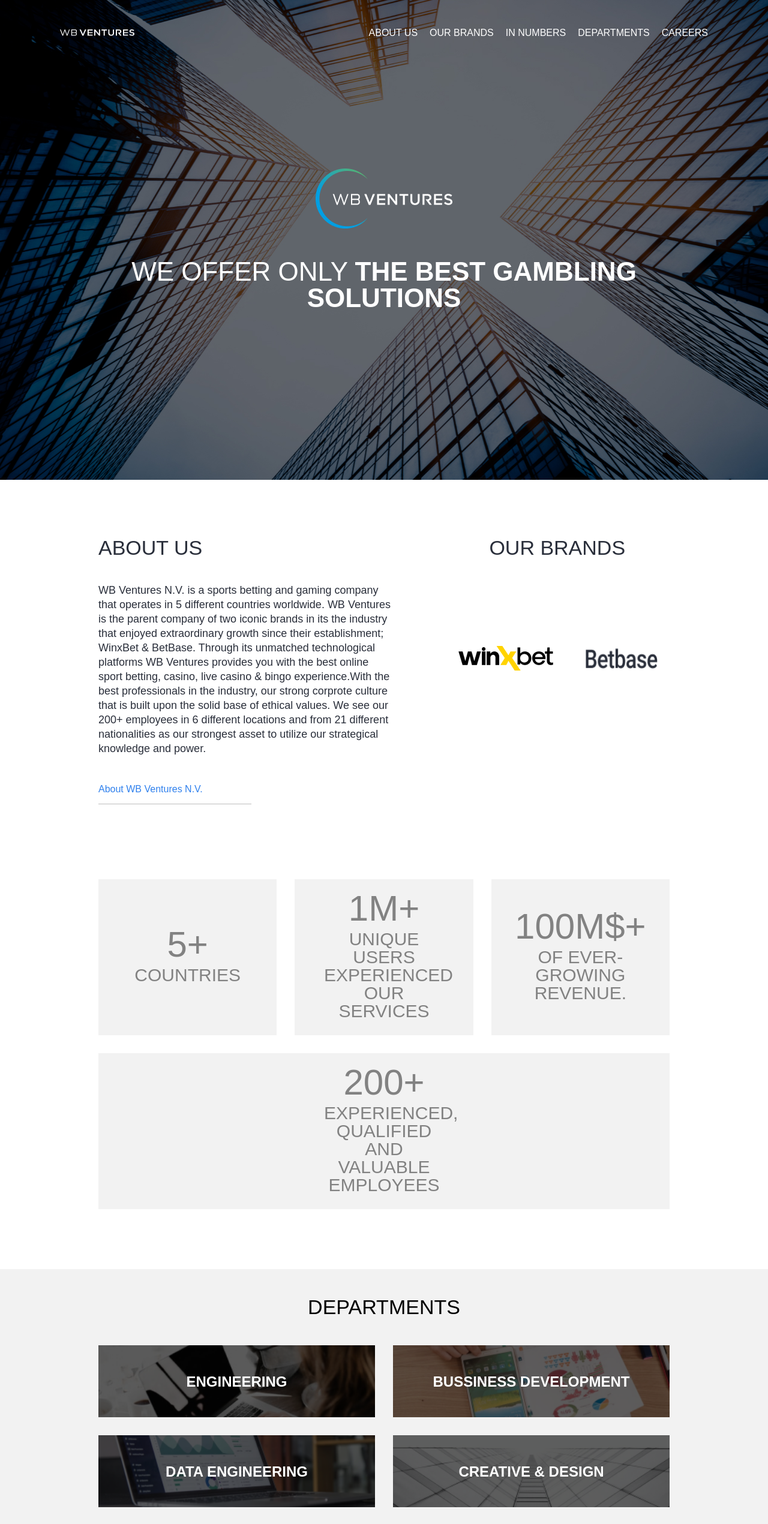
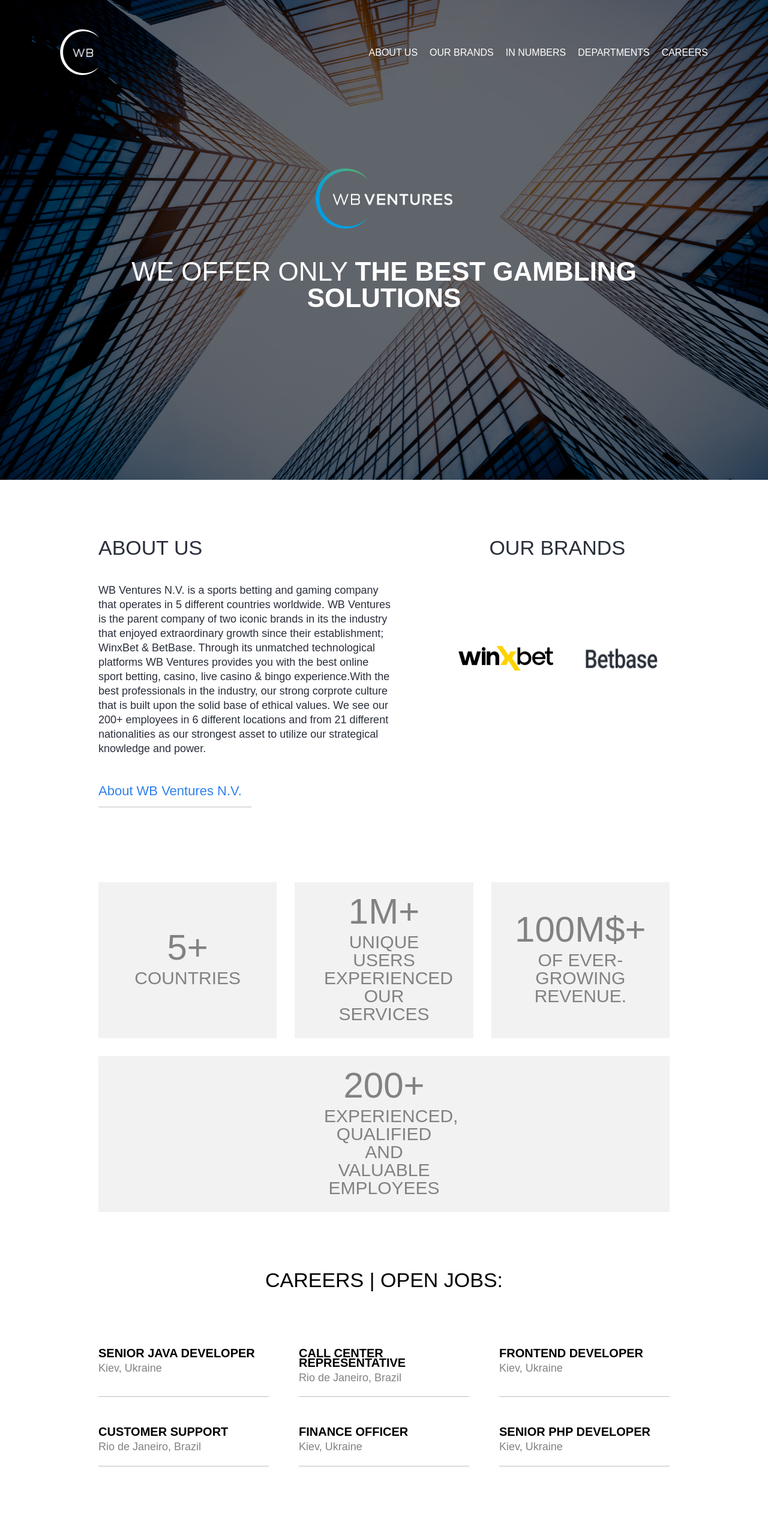
Before and after one commit to testtestUA/WB-Ventures, a Next.js app: page / in a window 1280 px wide. Shown: the top 2541 px of the page at 60% size. Built offline with nearby package versions, Linux system fonts and the light colour scheme; a web font is replaced by a local one.

Commit message:
Bug fixes

```diff
--- a/components/About.jsx
+++ b/components/About.jsx
@@ -1,6 +1,7 @@
 import styled from 'styled-components';
 import Image from 'next/image';
 import { data } from '../dataObject';
+import Link from 'next/link';
 
 const Wrapper = styled.section`
   display: grid;
@@ -40,7 +41,10 @@
   }
 `;
 
-const ButtonText = styled.p``;
+const ButtonText = styled.p`
+  font-size: 2.2rem;
+  cursor: pointer;
+`;
 
 const Title = styled.p`
   font-size: 3.4rem;
@@ -79,7 +83,12 @@
         <Title>{about.title}</Title>
         <Text left dangerouslySetInnerHTML={{ __html: about.content }} />
         <Button>
-          <ButtonText>{about.redirect.text}</ButtonText>
+          <Link
+            href='mailto: info@wbventuresnv.com?subject=About WB Ventures N.V. '
+            target='_blank'
+          >
+            <ButtonText>{about.redirect.text}</ButtonText>
+          </Link>
         </Button>
       </Container>
       <Container>
--- a/components/DepartmentsCard/CardsContainer.jsx
+++ b/components/DepartmentsCard/CardsContainer.jsx
@@ -5,9 +5,11 @@
 const Wrapper = styled.section`
   display: grid;
   place-items: center;
-  background: #f2f2f2;
+
   margin-top: 10rem;
   padding-bottom: 8rem;
+  max-width: 1440px;
+  margin: 10rem auto 8rem auto;
 `;
 
 const Container = styled.div`
@@ -27,8 +29,9 @@
   const { departments } = data;
 
   return (
-    <Wrapper id='careers' className='container_pd'>
+    <Wrapper id='departments' className='container_pd'>
       <Title>{departments.title}</Title>
+
       <Container>
         {departments.cards.map((item, index) => (
           <Card key={index} {...item} />
--- a/components/Footer.jsx
+++ b/components/Footer.jsx
@@ -16,7 +16,7 @@
     grid-auto-flow: column;
     align-items: flex-start;
     justify-content: center;
-    gap: 5rem;
+    gap: 7rem;
     padding: 2.6rem 2rem 4.5rem 2rem;
   }
 `;
@@ -92,12 +92,21 @@
       opacity: 60%;
     }
   }
+  @media (min-width: 70em) {
+    margin-top: 0rem;
+    div {
+      margin-top: 0rem;
+    }
+  }
 `;
 
 const Text = styled.p`
   color: #f2f2f2;
   font-weight: 300;
   margin-top: 2.5rem;
+  @media (min-width: 70em) {
+    margin-top: 0rem;
+  }
 `;
 
 const LicenseWrapper = styled.div`
--- a/components/Header.jsx
+++ b/components/Header.jsx
@@ -1,15 +1,24 @@
+import { useState } from 'react';
 import styled from 'styled-components';
 import Image from 'next/image';
 import { data } from '../dataObject';
+import { scrollTo } from './scroll';
+import MobileHeader from './MobileHeader';
 
 const Wrapper = styled.header`
   display: flex;
   justify-content: space-between;
   align-items: center;
   position: absolute;
+  /* max-width: 1440px; */
   width: 100%;
+  left: 0;
+  right: 0;
+  margin-left: auto;
+  margin-right: auto;
   color: #fff;
   padding: 2.4rem 2.3rem;
+
   @media (min-width: 50em) {
     padding: 4.9rem 10rem;
   }
@@ -19,6 +28,7 @@
   display: grid;
   gap: 0.5rem;
   cursor: pointer;
+  align-self: flex-start;
   @media (min-width: 50em) {
     display: none;
   }
@@ -48,22 +58,40 @@
 const LogoContainer = styled.div``;
 
 const Header = () => {
+  const [menuOpen, setMenuOpen] = useState(false);
+
   const { header } = data;
   return (
     <Wrapper>
       <LogoContainer>
-        <Image alt='' src='/logomob.png' width='124px' height='11.55px' />
+        {/* <Image
+          className='logo-mob'
+          alt=''
+          src='/logomob.png'
+          width='124px'
+          height='11.55px'
+        /> */}
+        <Image
+          className='logo-web'
+          alt=''
+          src='/logoshortblack.png'
+          width='65px'
+          height='76px'
+        />
       </LogoContainer>
-      <HamburgerContainer>
+      <HamburgerContainer onClick={() => setMenuOpen(true)}>
         <Hamburger />
         <Hamburger />
         <Hamburger />
       </HamburgerContainer>
       <NavbarContainer>
         {header.map((item, index) => (
-          <NavButton key={index}>{item.name}</NavButton>
+          <NavButton onClick={() => scrollTo(index)} key={index}>
+            {item.name}
+          </NavButton>
         ))}
       </NavbarContainer>
+      {menuOpen && <MobileHeader setMenuOpen={setMenuOpen} />}
     </Wrapper>
   );
 };
--- a/components/Hero.jsx
+++ b/components/Hero.jsx
@@ -8,6 +8,7 @@
   height: 800px;
   background-image: url('/BG.jpg');
   background-position: center;
+  background-size: cover;
 `;
 
 const Container = styled.div`
--- /dev/null
+++ b/components/MobileHeader.jsx
@@ -0,0 +1,57 @@
+import styled from 'styled-components';
+import { data } from '../dataObject';
+import { scrollTo } from './scroll';
+
+const ListWrapper = styled.ul`
+  display: grid;
+  place-items: center;
+  align-content: flex-start;
+  position: fixed;
+  width: 100%;
+  height: 100vh;
+  top: 0;
+  left: 0;
+  z-index: 999;
+  background: #001126;
+  i {
+    cursor: pointer;
+    padding: 2rem 3rem;
+    align-self: flex-end;
+    justify-self: flex-end;
+    font-size: 3rem;
+  }
+  @media (min-width: 50em) {
+    display: none;
+  }
+`;
+const ListItem = styled.li`
+  width: 100%;
+  padding: 4rem 3rem;
+  transition: 0.4s;
+  cursor: pointer;
+  &:hover {
+    background: #072243;
+  }
+`;
+
+const MobileHeader = ({ setMenuOpen }) => {
+  const { header } = data;
+  return (
+    <ListWrapper>
+      <i onClick={() => setMenuOpen(false)} className='fas fa-times'></i>
+      {header.map((item, index) => (
+        <ListItem
+          key={index}
+          onClick={() => {
+            scrollTo(index);
+            setMenuOpen(false);
+          }}
+        >
+          {item.name}
+        </ListItem>
+      ))}
+    </ListWrapper>
+  );
+};
+
+export default MobileHeader;
--- a/components/OpenJobCard/Card.jsx
+++ b/components/OpenJobCard/Card.jsx
@@ -1,8 +1,14 @@
 import styled from 'styled-components';
+import Link from 'next/link';
 
 const Wrapper = styled.section`
   padding: 0rem 0 2.4rem 0rem;
   border-bottom: solid #bdbdbd 1px;
+  transition: 0.4s;
+  cursor: pointer;
+  &:hover {
+    opacity: 50%;
+  }
 `;
 const JobContainer = styled.div``;
 const Role = styled.div`
@@ -19,10 +25,15 @@
 const Card = ({ role, location }) => {
   return (
     <Wrapper>
-      <JobContainer>
-        <Role>{role}</Role>
-        <Location>{location}</Location>
-      </JobContainer>
+      <Link
+        href={`mailto: info@wbventuresnv.com?subject=${role}`}
+        target='_blank'
+      >
+        <JobContainer>
+          <Role>{role}</Role>
+          <Location>{location}</Location>
+        </JobContainer>
+      </Link>
     </Wrapper>
   );
 };
--- a/components/OpenJobCard/CardsContainer.jsx
+++ b/components/OpenJobCard/CardsContainer.jsx
@@ -27,7 +27,7 @@
 const CardsContainer = () => {
   const { openJobs } = data;
   return (
-    <Wrapper className='container_pd'>
+    <Wrapper id='openjob' className='container_pd'>
       <Title>{openJobs.title}</Title>
       <Container>
         {openJobs.cards.map((item, index) => (
--- /dev/null
+++ b/components/scroll.js
@@ -0,0 +1,10 @@
+module.exports.scrollTo = (index) => {
+  const about = document.querySelector('#about');
+  const openjob = document.querySelector('#openjob');
+  const numbers = document.querySelector('#numbers');
+  const departments = document.querySelector('#departments');
+
+  const domArray = [about, about, numbers, departments, openjob];
+
+  domArray[index].scrollIntoView({ behavior: 'smooth', inline: 'nearest' });
+};
--- a/pages/index.js
+++ b/pages/index.js
@@ -21,15 +21,18 @@
           crossOrigin='anonymous'
           referrerpolicy='no-referrer'
         />
+        <title>WB VENTURES</title>
       </Head>
       <Header />
       <main>
         <article>
           <Hero title={title} />
-          <About />
-          <PropertyCards />
+          <div style={{ maxWidth: '1440px', margin: '0 auto' }}>
+            <About />
+            <PropertyCards />
+            <OpenJobContainer />
+          </div>
           <DepartmentContainer />
-          <OpenJobContainer />
           <Map />
           <Footer />
         </article>
--- a/styles/globals.css
+++ b/styles/globals.css
@@ -14,13 +14,12 @@
 
 body {
   font-size: 1.6rem;
-  background: #292e3a;
+  background: #fff;
 }
 
 #__next {
   margin: 0 auto;
   position: relative;
-  max-width: 1440px;
   background: #fff;
   min-height: 100vh;
 }
```
Also changed, not shown: public/logoshortblack.png (added).
